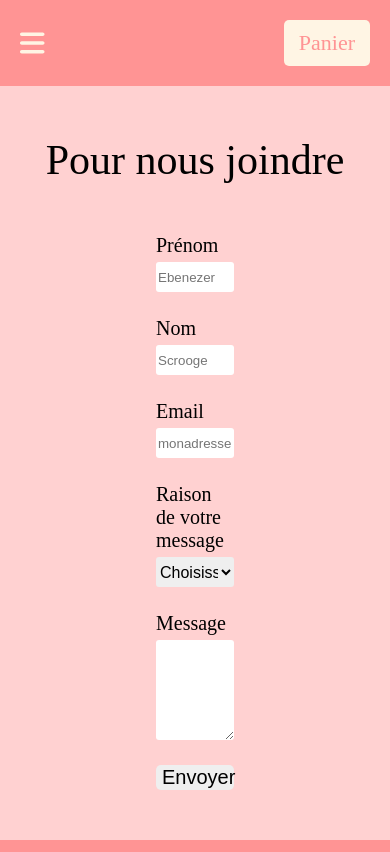
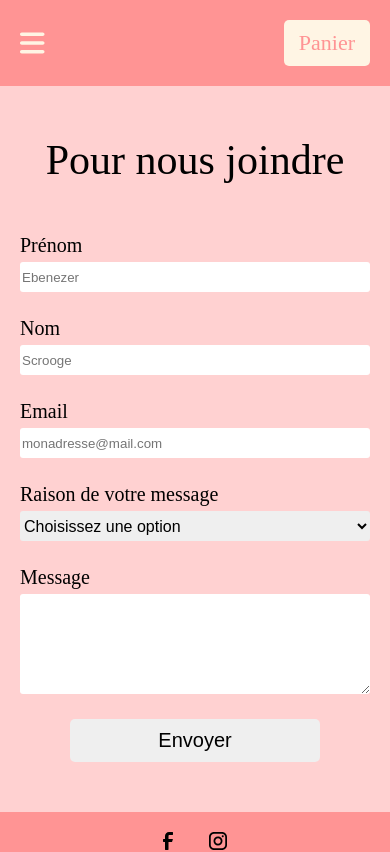
Before and after one commit to jsankare/c-line, a Next.js app: page /contact in a window 390 px wide. Shown: the top 852 px of the page. Built offline with nearby package versions, Linux system fonts and the light colour scheme.

Commit message:
fix style on mobile form

```diff
--- a/components/ContactForm.jsx
+++ b/components/ContactForm.jsx
@@ -14,6 +14,9 @@ const Container = styled.section`
     gap: 50px;
     width: 100%;
     padding: 50px 0;
+    @media (max-width : 375px) {
+        text-align: center;
+    }
 `
 
 const StyledForm = styled.form`
@@ -23,6 +26,10 @@ const StyledForm = styled.form`
     gap: 25px;
     max-width: 20%;
     width: 100%;
+    min-width: 350px;
+    @media (max-width : 375px) {
+        min-width: fit-content;
+    }
 `
 
 const ContactForm = () => {
--- a/components/Inputs/Validate.jsx
+++ b/components/Inputs/Validate.jsx
@@ -15,6 +15,7 @@ const Validate = styled.button`
     border-radius: 5px;
     border: none;
     transition: ease-in-out 0.2s;
+    padding: 10px 0px;
     &:hover {
         background-color: ${colors.primary};
     }
```
